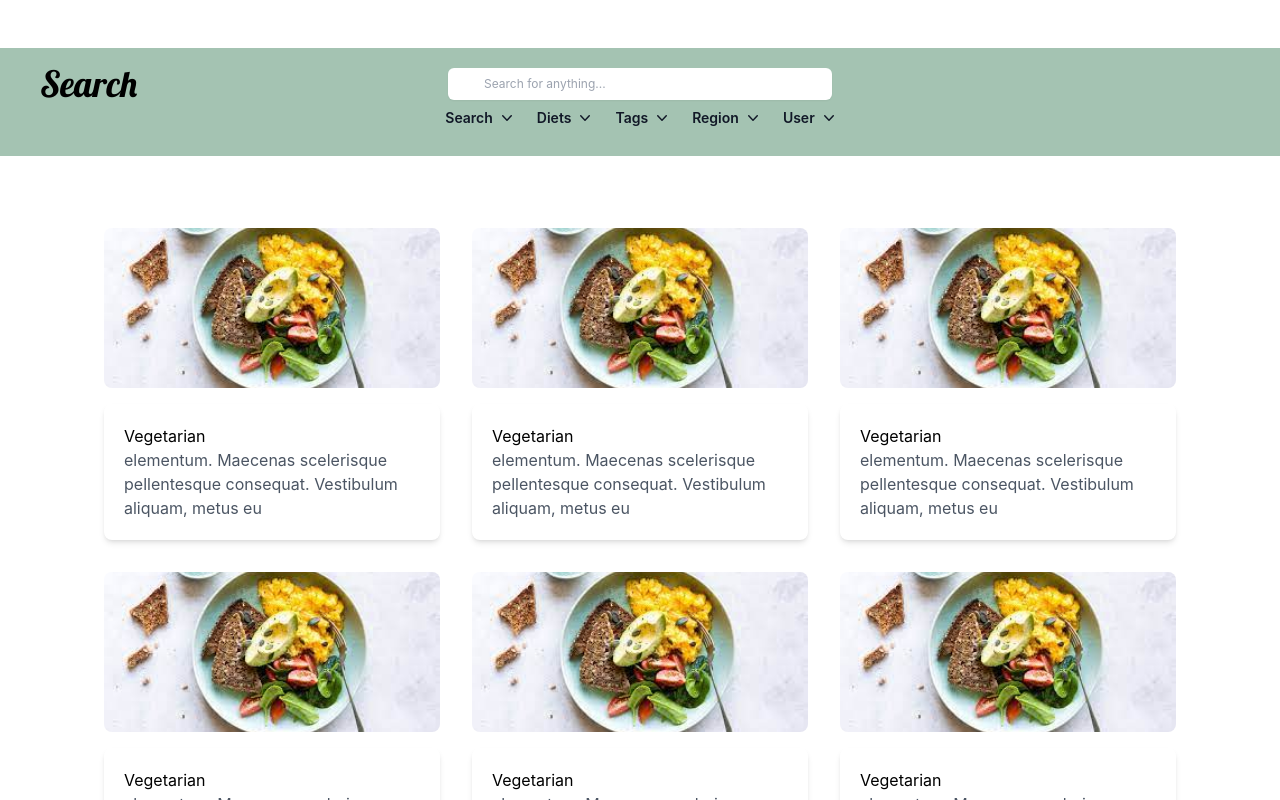
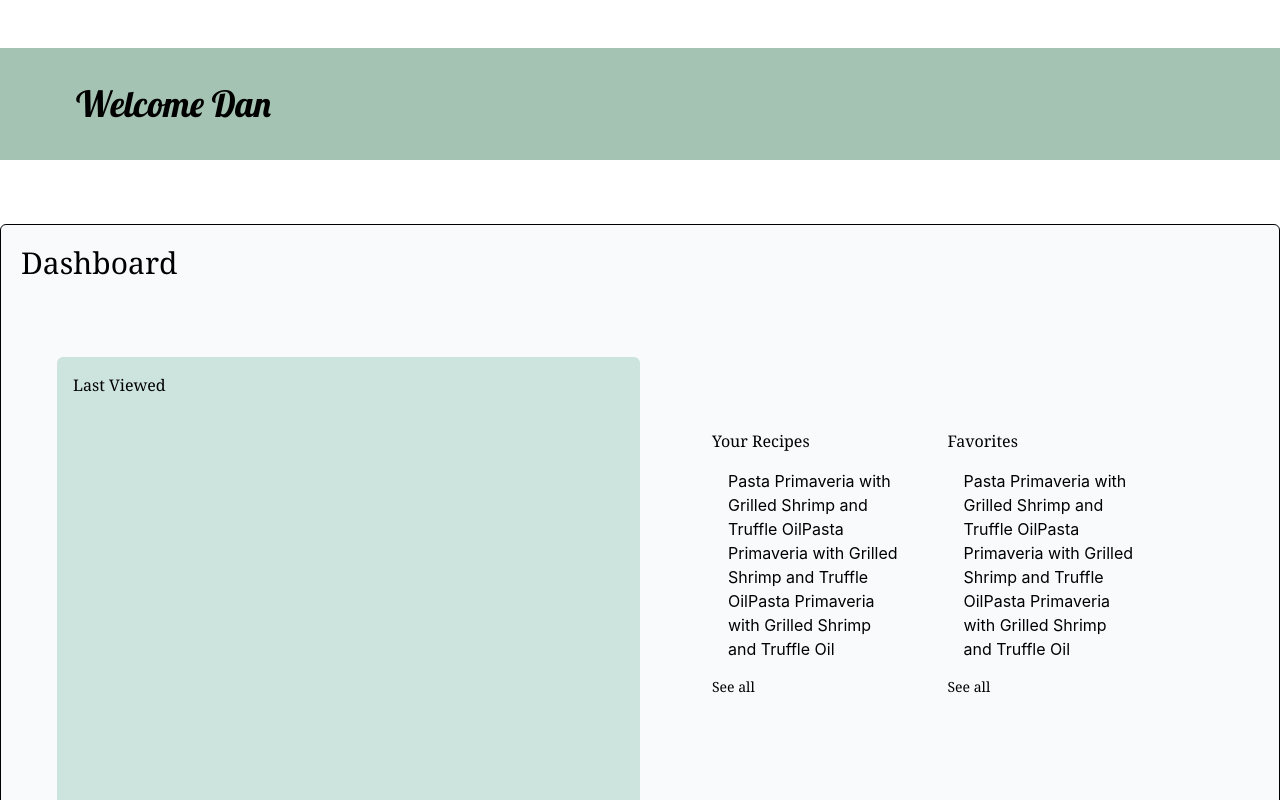
Before and after one commit to aishamashrah/fullstackproject, a React (Create React App) app in the folder cook/: page / in a window 1280 px wide. Shown: the top 800 px of the page. Built offline with nearby package versions, Linux system fonts and the light colour scheme.

Commit message:
Dashboard page fix

```diff
--- a/cook/src/App.tsx
+++ b/cook/src/App.tsx
@@ -5,11 +5,11 @@ import CookEaseFooter from './Components/Footer/Footer';
 import Singin from './Components/Singinpage/Singin';
 
 import Display from './Components/SearchPages/Searchdisplay';
-
+import Dashboard from './Components/Dashboard/Dashboard';
 function App() {
   return (
     <div className="">
-        <Display/>
+        <Dashboard/>
 
     </div>
   );
--- /dev/null
+++ b/cook/src/Components/Dashboard/Dashboard.tsx
@@ -0,0 +1,53 @@
+import React from 'react'
+import img from '../../Assets/cook-book-removebg-preview.png'
+export default function Dashboard() {
+  return (
+    <>
+      <br></br>
+      <br></br>
+      <div className=" gap-4 header p-14  mb-30  ">
+        <div className=" flex sm:text-xs items-center relative">
+          <div className="text-4xl font-lobster  absolute left-5 sm:block hidden">
+            Welcome Dan
+          </div>
+        </div>
+      </div>
+      <div className="container h-screen mx-auto bg-slate-50 mt-16 rounded-md border  border-black">
+
+        <h1 className='p-5 font-serif text-3xl'>Dashboard</h1>
+
+        <div className="grid grid-cols-2   p-14  ">
+
+          <div className="col1 rounded-md p-4 ">
+            <h3 className="font-serif">Last Viewed</h3>
+          </div>
+
+          <div className="w-full p-14  ">
+
+            <div className='flex h-20'>
+              <div className=" p-4 rounded-md">
+                <h3 className="font-serif">Your Recipes</h3>
+                <p className='p-4'>Pasta Primaveria with Grilled Shrimp and Truffle OilPasta Primaveria with Grilled Shrimp and Truffle OilPasta Primaveria with Grilled Shrimp and Truffle Oil</p>
+                <h6 className='text-sm font-serif'>See all</h6>
+              </div>
+              <div className=" p-4 rounded-md">
+                <h3 className="font-serif">Favorites</h3>
+                <p className='p-4'>Pasta Primaveria with Grilled Shrimp and Truffle OilPasta Primaveria with Grilled Shrimp and Truffle OilPasta Primaveria with Grilled Shrimp and Truffle Oil</p>
+                <h5 className='text-sm font-serif '>See all</h5>
+              </div>
+            </div>
+
+
+
+          </div>
+
+
+
+        </div>
+      </div>
+
+
+
+    </>
+  )
+}
--- a/cook/src/Components/SearchPages/searchbar.tsx
+++ b/cook/src/Components/SearchPages/searchbar.tsx
@@ -2,6 +2,7 @@ import React from 'react'
 
 export default function Searchbar() {
     return (
+
         <div className=" gap-4 header p-5  mb-30  ">
             <div className=" flex sm:text-xs items-center relative">
                 <div className="text-4xl font-lobster  absolute left-5 sm:block hidden">
--- a/cook/src/index.css
+++ b/cook/src/index.css
@@ -20,3 +20,12 @@ code {
   background-color: #A4C3B2;
   /* background-image: url(/src/Assets/Images/Male-chef-with-black-bandana-cutting-ingredients-with-a-knife-in-the-kitchen-768.jpg); */
 }
+.col1{
+  background-color: #CCE3DE;
+  height: 40rem;
+}
+.col2{
+  background-color: #CCE3DE;
+  height: 16rem;
+  width: 20rem;
+}
```
Also changed, not shown: cook/src/Assets/cook-book-removebg-preview.png (added).
